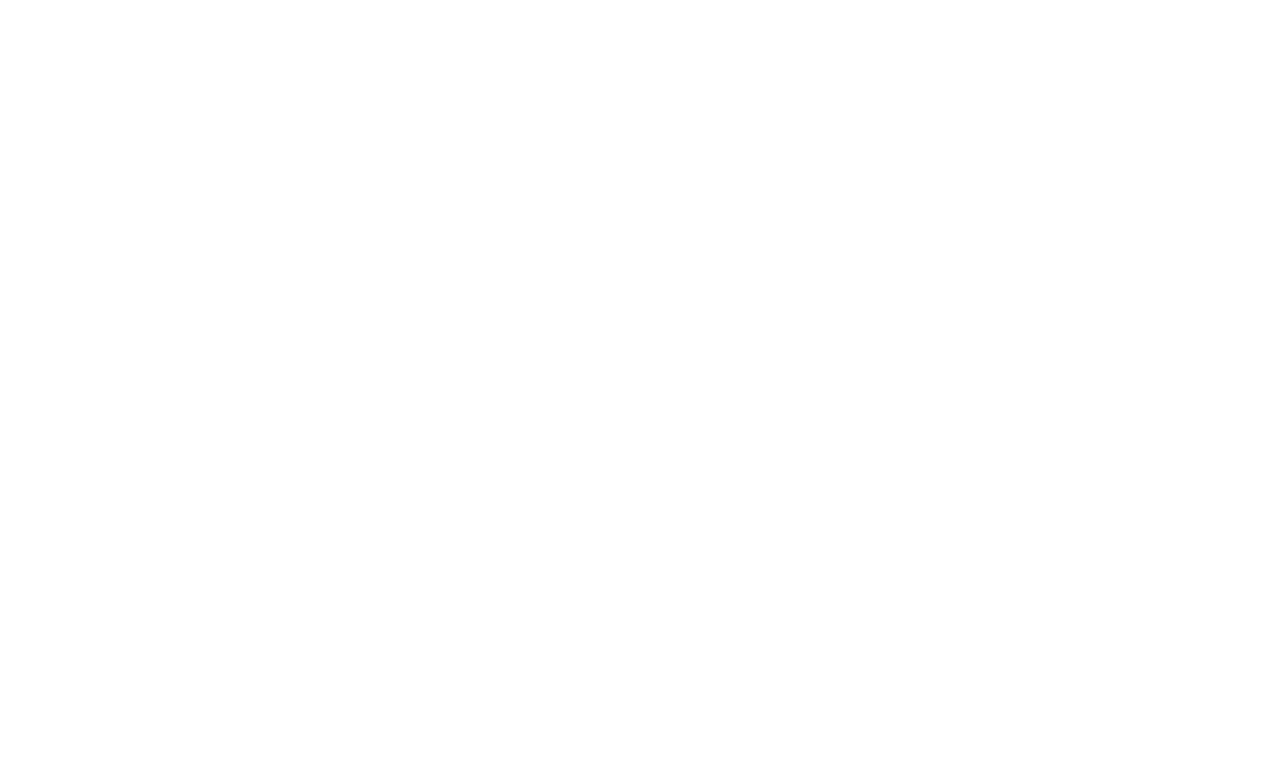
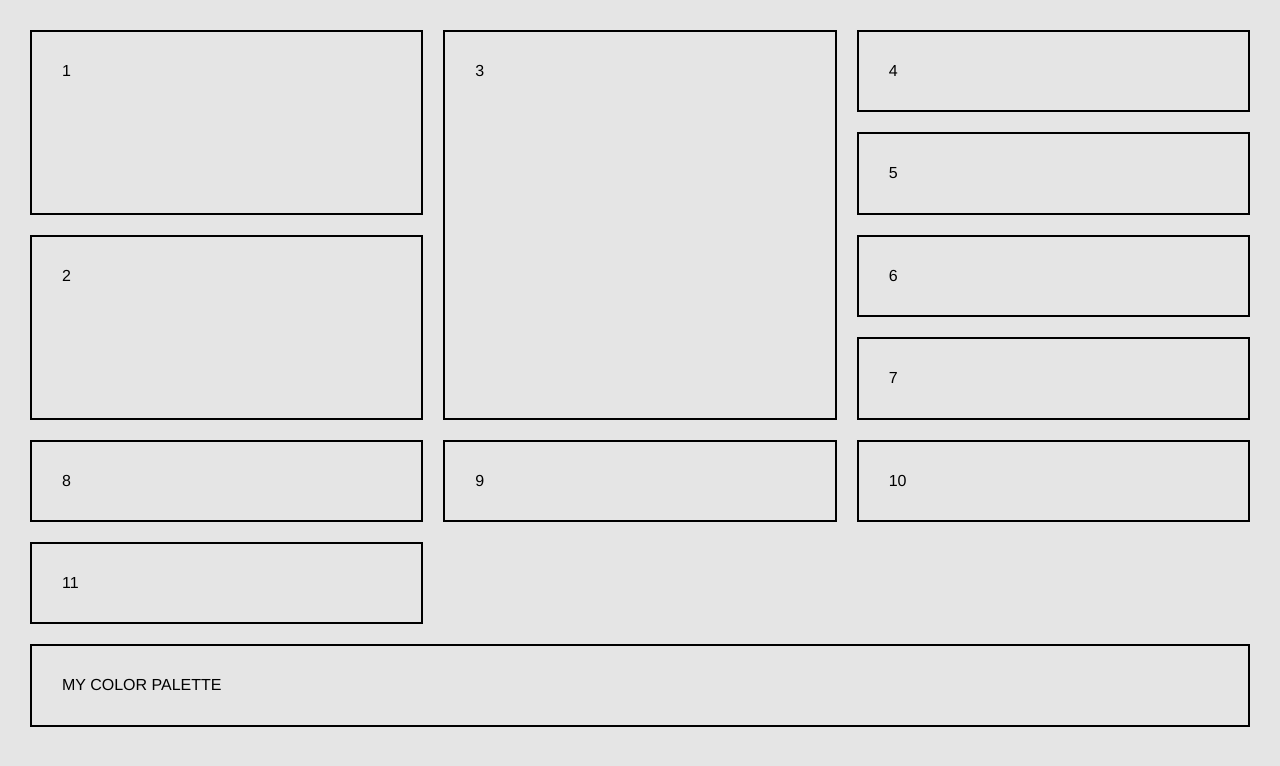
Before and after one commit to tanyapeterson/css-grid-project, a plain HTML site: page index.html in a window 1280 px wide. Drawn offline with nearby package versions, Linux system fonts and the light colour scheme.

Commit message:
added class to div children

```diff
--- a/index.html
+++ b/index.html
@@ -12,6 +12,20 @@
 </head>
 
 <body>
+    <div id="content">
+        <div class="one">1</div>
+        <div class="two">2</div>
+        <div class="three">3</div>
+        <div class="four">4</div>
+        <div class="five">5</div>
+        <div class="six">6</div>
+        <div class="seven">7</div>
+        <div class="eight">8</div>
+        <div class="nine">9</div>
+        <div class="ten">10</div>
+        <div class="eleven">11</div>
+        <div class="twelve">MY COLOR PALETTE</div>
+    </div>
 
 </body>
 
--- a/styles/styles.css
+++ b/styles/styles.css
@@ -0,0 +1,62 @@
+body {
+    height: 100vh;
+    background-color: #E5E5E5;
+    font-family: 'Franklin Gothic Medium', 'Arial Narrow', Arial, sans-serif;
+}
+
+#content {
+    display: grid;
+    grid-gap: 20px;
+    grid-template-columns: repeat(3, 1fr);
+    grid-template-rows: repeat(5, 1fr);
+    margin: 30px;
+
+
+}
+
+
+#content div {
+    border: solid 2px;
+    padding: 30px;
+}
+
+.one {
+    grid-row: 1/3;
+}
+
+.two {
+    grid-row: 3/5;
+}
+
+.three {
+    grid-row: 1/5;
+}
+
+
+.four {
+    grid-column: 3;
+    grid-row: 1/2;
+}
+
+
+.five {
+    grid-column: 3;
+    grid-row: 2/3;
+}
+
+.six {
+    grid-column: 3;
+    grid-row: 3/4;
+}
+
+.seven {}
+
+
+
+
+
+
+
+.twelve {
+    grid-column: 1/4;
+}
```
